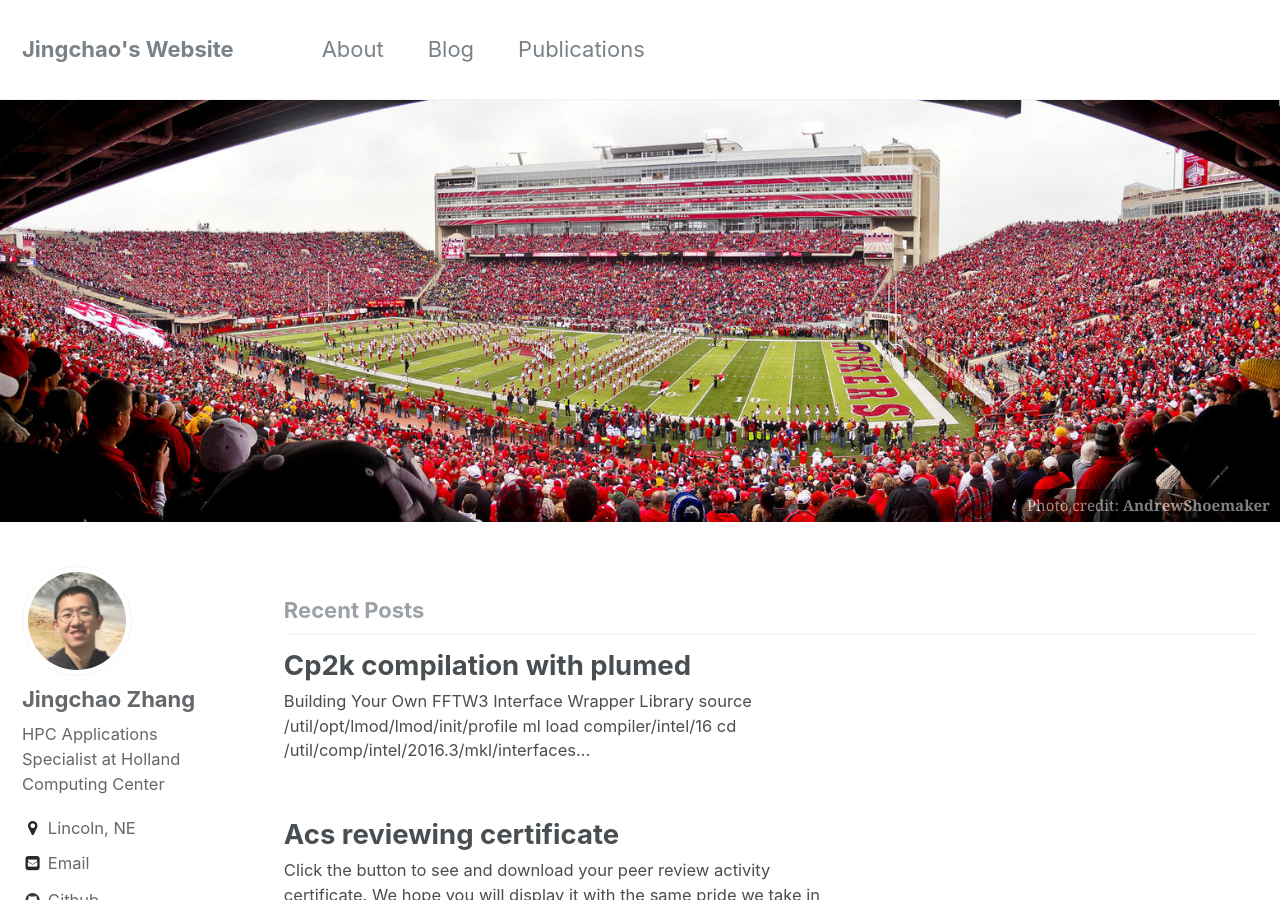
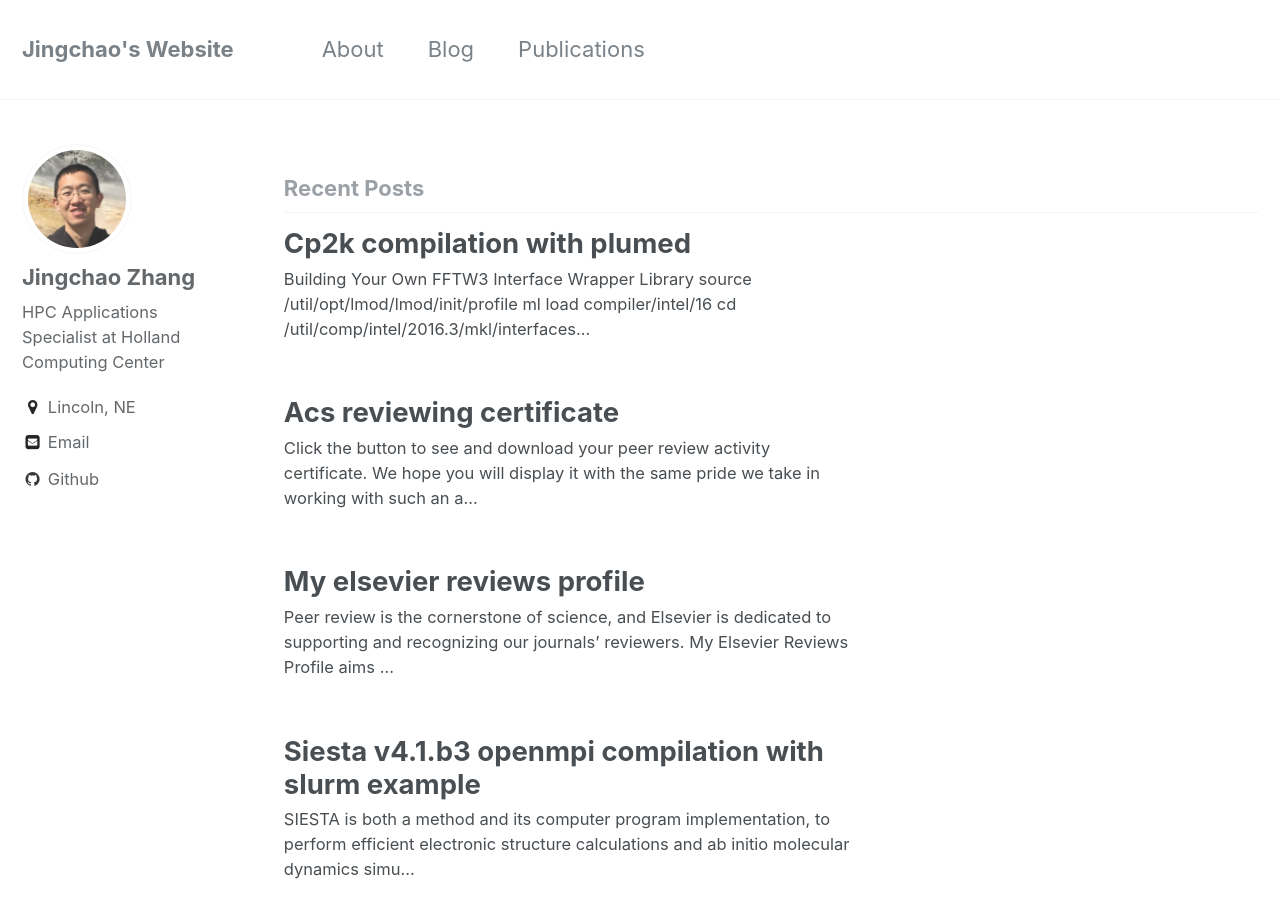
Before and after one commit to JingchaoZhang/JingchaoZhang.github.io, a Jekyll site: the page built from index.html, in a window 1280 px wide and 900 px high. Built offline with Jekyll 4.4.1, drawn with Linux system fonts in a browser that asks for light colours; the list of posts is cut into pages by our own code.

Commit message:
removed picture

```diff
--- a/index.html
+++ b/index.html
@@ -1,8 +1,5 @@
 ---
 layout: archive
-header:
-  image: GBR.jpg
-  caption: "Photo credit: [**AndrewShoemaker**](https://andrewshoemaker.deviantart.com/)"
 author_profile: true
 ---
 
```
